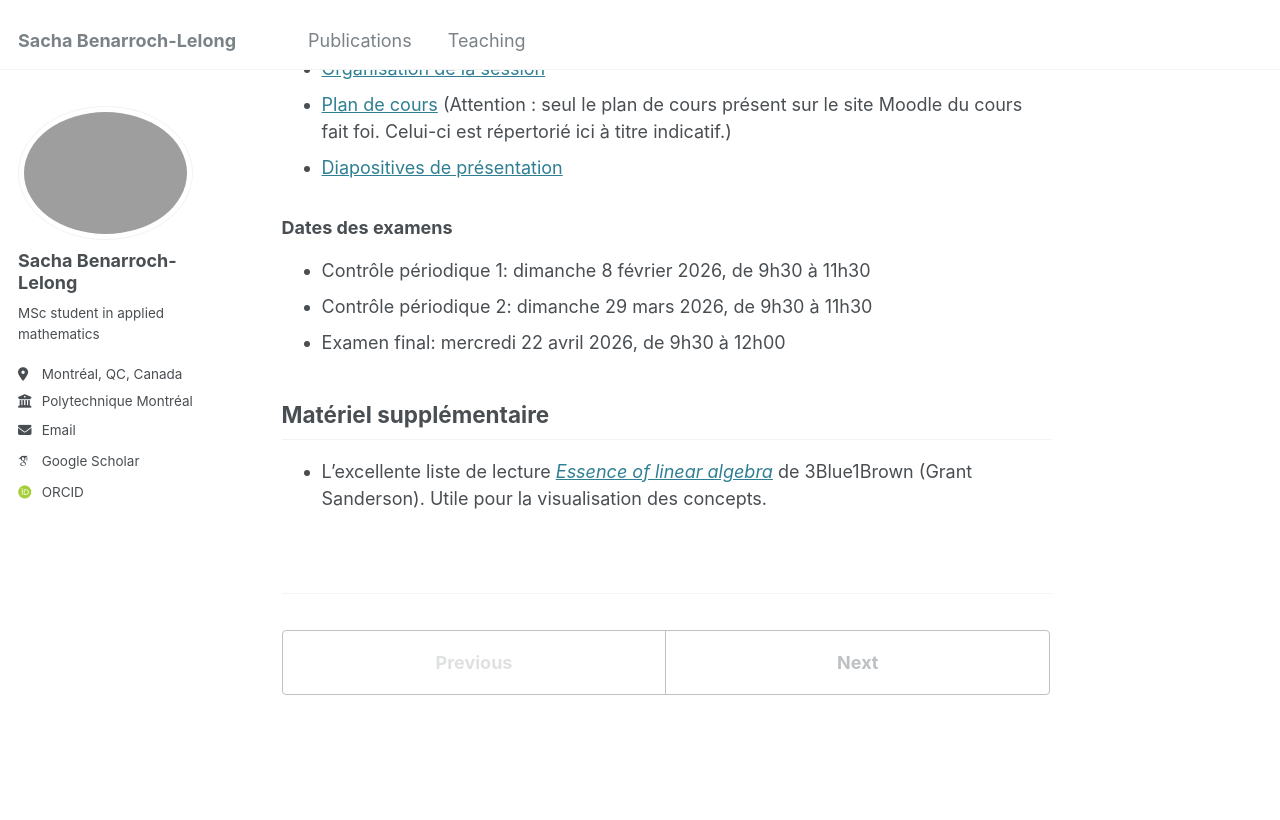
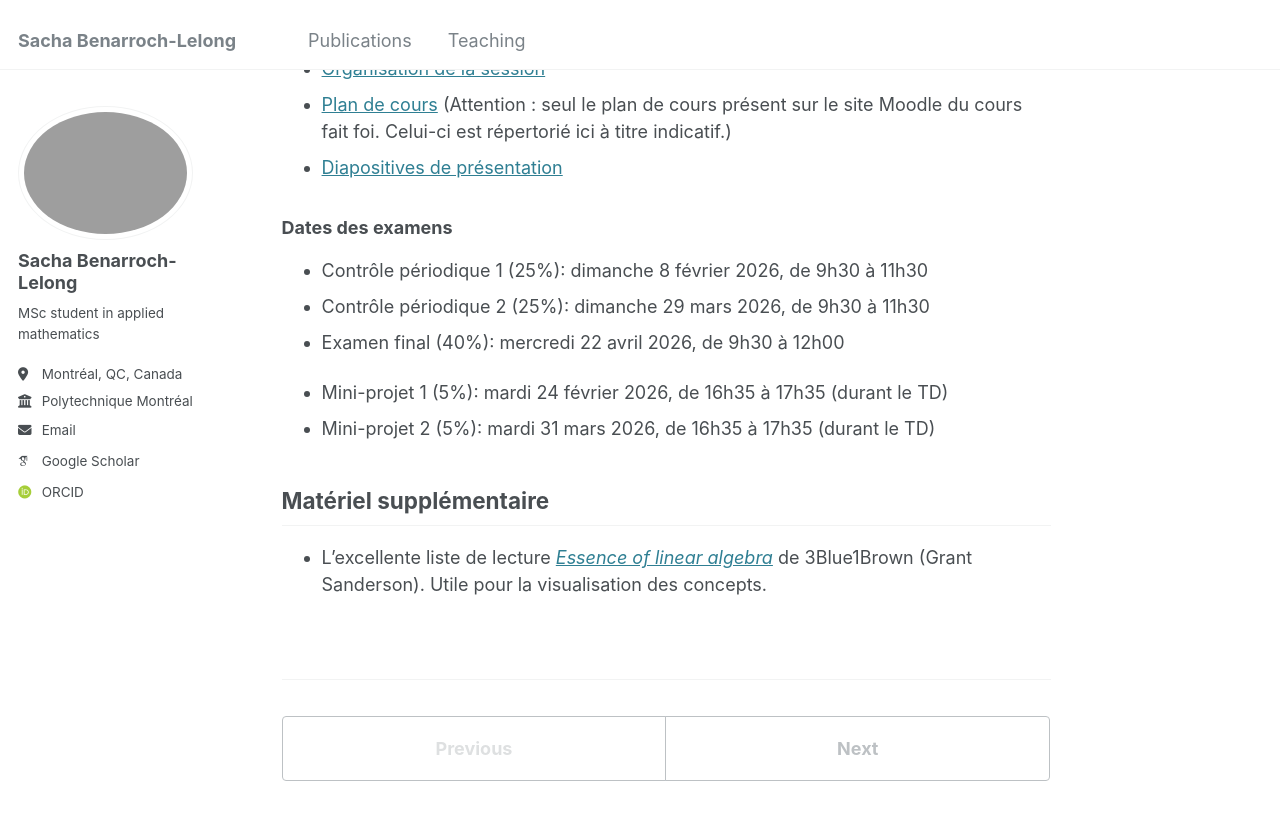
Before and after one commit to sblelong/sblelong.github.io, a Jekyll site: the page built from _teaching/mth1008.md, in a window 1280 px wide and 900 px high, scrolled down 1389 px. Shown: the top 820 px of the window. Built offline with Jekyll 4.4.1, drawn with Linux system fonts in a browser that asks for light colours; some web fonts are replaced.

Commit message:
Update mth1008 front page

```diff
--- a/_teaching/mth1008.md
+++ b/_teaching/mth1008.md
@@ -40,9 +40,12 @@ Note: l'organisation présentée sur cette page n'est valable que pour le groupe
 - [Diapositives de présentation](/files/mth1008/mth1008-intro.pdf)
 
 ### Dates des examens
-- Contrôle périodique 1: dimanche 8 février 2026, de 9h30 à 11h30
-- Contrôle périodique 2: dimanche 29 mars 2026, de 9h30 à 11h30
-- Examen final: mercredi 22 avril 2026, de 9h30 à 12h00
+- Contrôle périodique 1 (25%): dimanche 8 février 2026, de 9h30 à 11h30
+- Contrôle périodique 2 (25%): dimanche 29 mars 2026, de 9h30 à 11h30
+- Examen final (40%): mercredi 22 avril 2026, de 9h30 à 12h00
+
+- Mini-projet 1 (5%): mardi 24 février 2026, de 16h35 à 17h35 (durant le TD)
+- Mini-projet 2 (5%): mardi 31 mars 2026, de 16h35 à 17h35 (durant le TD)
 
 ## Matériel supplémentaire
 
```
